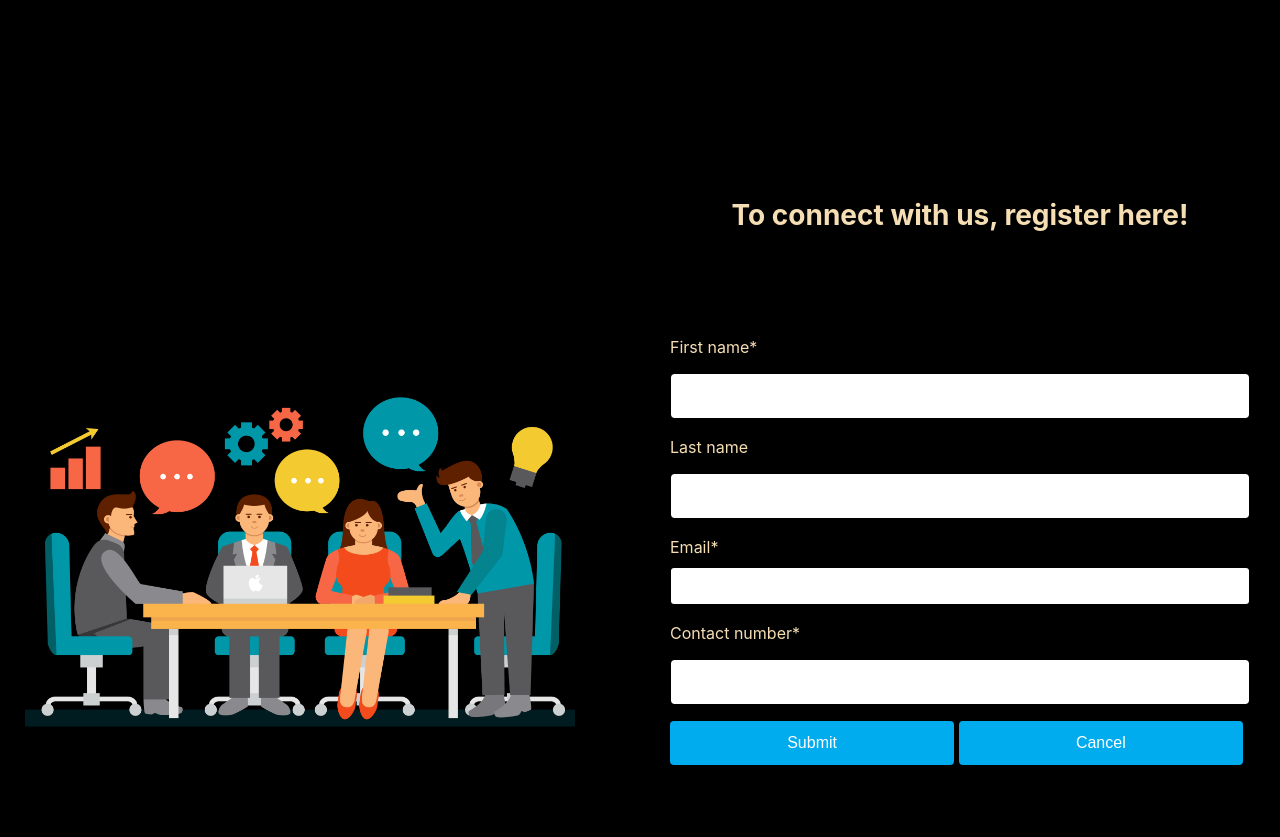
After one commit to deeptika/ibm_project, a Django app: page /form/ in a window 1280 px wide. The commit adds this page. Run offline with Django 3.2, Linux system fonts and the light colour scheme; some libraries are stand-ins or nearby versions.

Commit message:
Moved form to separate page; added form link to nav bar

```diff
--- a/ibm_project/urls.py
+++ b/ibm_project/urls.py
@@ -18,5 +18,5 @@ from django.urls import path, include
 
 urlpatterns = [
     path('admin/', admin.site.urls),
-    path('',include('sentiment_analyser.urls'))
+    path('', include('sentiment_analyser.urls'))
 ]
--- /dev/null
+++ b/sentiment_analyser/templates/sentiment_analyser/form.html
@@ -0,0 +1,39 @@
+<!DOCTYPE html>
+<html lang="en">
+<head>
+    <meta charset="UTF-8">
+    <meta name="viewport" content="width=device-width, initial-scale=1.0">
+    {% load static %}
+    <link href="{% static 'css/bootstrap.min.css' %}" rel="stylesheet">
+    <link href="{% static 'css/bootstrap-grid.min.css' %}" rel="stylesheet">
+    <link href="{% static 'css/bootstrap-grid.min.css' %}" rel="stylesheet">
+    <link href="{% static 'imbpage.css' %}" rel="stylesheet">
+    <link href="{% static 'formstyle.css' %}" rel="stylesheet">
+    <script src="{% static 'js/bootstrap.min.js' %}"></script>
+    <title>Registration</title>
+</head>
+<body style="align-items: center; display: flex;" class="bdy">
+    <div class="col-sm-6">
+        <div class="firstpara">
+            <article class="article-1">
+                <div class="img-1"><br><br><br><br><br>
+                    <img &emsp; src = "{% static 'ragimg2.png' %}" class="img-fluid ";alt="Responsive image">
+                </div><br><br><br>
+                <br>
+            </article>
+        </div>
+    </div>
+
+    <div class="col-sm-6 colspec">
+        <div class="container col-sm-12">
+            <h3 style="text-align:center; padding-top: 200px;"><b>To connect with us, register here!</b></h3><br>
+            <br><br><br>
+                {% load crispy_forms_tags %}
+                {% crispy form %}
+        </div>
+    </div>
+</body>
+</html>
+
+<!-- class="col-sm-6 colspec">
+ class="container col-sm-12"-->
--- a/sentiment_analyser/urls.py
+++ b/sentiment_analyser/urls.py
@@ -3,4 +3,5 @@ from . import views
 
 urlpatterns = [
     path('', views.home, name = 'home'),
+    path('form/', views.form, name = 'form')
 ]
--- a/sentiment_analyser/views.py
+++ b/sentiment_analyser/views.py
@@ -4,5 +4,8 @@ from .forms import UserForm
 # Create your views here.
 
 def home(request):
+    return render(request,'sentiment_analyser/home.html')
+
+def form(request):
     user = UserForm()
-    return render(request,'sentiment_analyser/home.html', {'form':user})
+    return render(request, 'sentiment_analyser/form.html', {'form':user})
```
Also changed, not shown: sentiment_analyser/templates/sentiment_analyser/home.html (+1 -37 lines).
